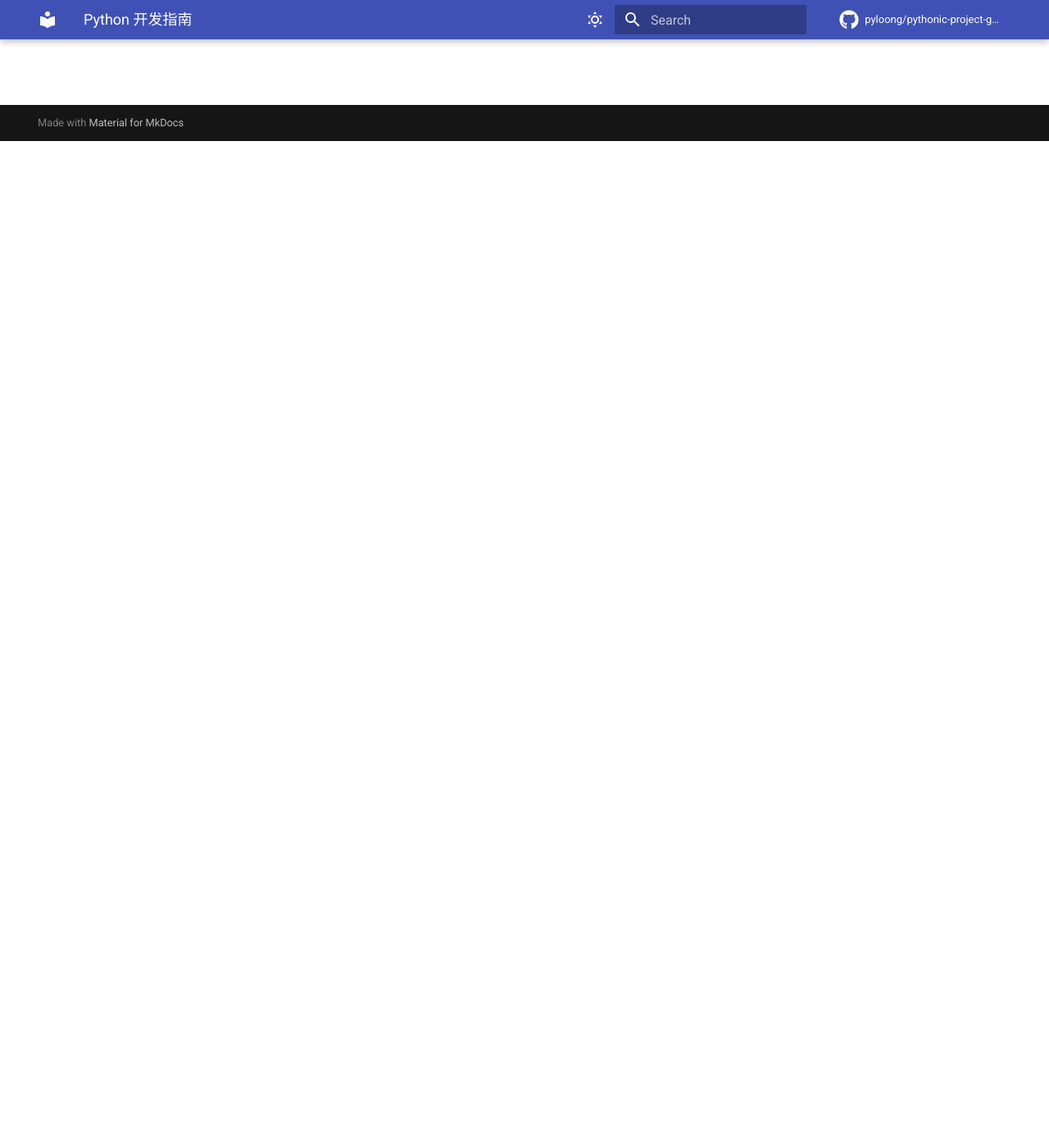
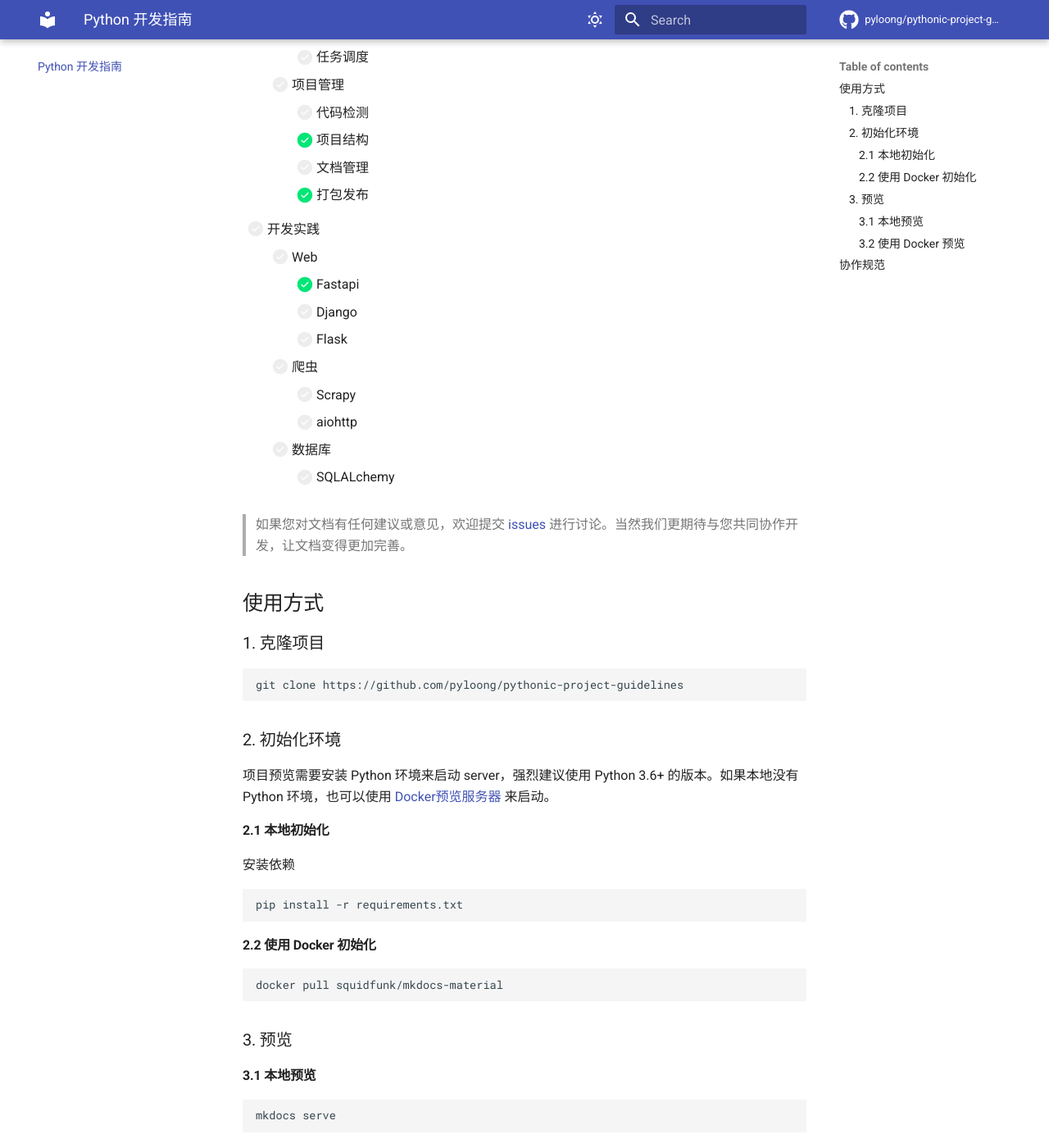
Before and after one commit to pyloong/pythonic-project-guidelines, an MkDocs documentation site: the page built from docs/index.md, in a window 1280 px wide and 1400 px high, scrolled down 1228 px. Shown: the whole window at 82% size. Built offline with MkDocs 1.6.1 and Material for MkDocs 9.7.7, drawn with Linux system fonts in a browser that asks for light colours; comment, search, counter and statistics services are not loaded; some of the changed text lies outside the part shown.

Commit message:
feat: 重新调整项目导航和大纲

````diff
--- a/docs/index.md
+++ b/docs/index.md
@@ -1,11 +1,113 @@
 # Python 项目工程化开发指南
 
-为 Python 项目工程化提供开发指南。
+![GitHub Workflow Status (branch)](https://img.shields.io/github/workflow/status/pyloong/pythonic-project-guidelines/gh-deploy/main?label=gh-page&logo=github&style=flat-square)
 
-- [快速上手](./quick_start.md)
-- [语言规范](./guidelines/language_rules.md)
-- [风格规范](./guidelines/style_rules.md)
+文档目标：
 
----
+以通俗易懂结构清晰的文档向读者展示如何做 Python 工程化
 
-如果您有任何建议或意见，欢迎提交 [issues](https://github.com/pyloong/pythonic-project-guidelines/issues) 进行讨论。期待与您共同打造 Python 项目工程化开发文档。
+受众目标：
+
+- Python 初学者
+- Python 初级开发
+- Python 中级开发
+
+指南主要包含以下主题：
+
+
+- [x] 快速上手（一个最通用，最初级的示例项目）
+- [ ] 开发前准备
+    - [ ] Python 环境的安装
+    - [x] 虚拟环境管理
+    - [ ] IDE 的选择
+- [x] Python 规范
+    - [x] 风格规范
+    - [x] 语言规范
+- [ ] 项目工程化
+    - [ ] 初级教程(一个包含完整开发流程的示例项目)
+        - [ ] 初始化项目
+        - [ ] 功能开发
+        - [ ] 测试
+        - [ ] 打包发布
+    - [ ] 进阶教程
+        - [x] 类型标注
+        - [x] 使用配置系统
+        - [x] 如何用好日志
+        - [ ] 异常管理
+        - [x] 如何更好得测试
+        - [ ] 用信号解耦逻辑
+        - [ ] 支持插件化
+        - [ ] 任务调度
+    - [ ] 项目管理
+        - [ ] 代码检测
+        - [x] 项目结构
+        - [ ] 文档管理
+        - [x] 打包发布
+- [ ] 开发实践
+    - [ ] Web
+        - [x] Fastapi
+        - [ ] Django
+        - [ ] Flask
+    - [ ] 爬虫
+        - [ ] Scrapy
+        - [ ] aiohttp
+    - [ ] 数据库
+        - [ ] SQLALchemy
+
+> 如果您对文档有任何建议或意见，欢迎提交 [issues](https://github.com/pyloong/pythonic-project-guidelines/issues) 进行讨论。当然我们更期待与您共同协作开发，让文档变得更加完善。
+
+## 使用方式
+
+### 1. 克隆项目
+
+```bash
+git clone https://github.com/pyloong/pythonic-project-guidelines
+```
+
+### 2. 初始化环境
+
+项目预览需要安装 Python 环境来启动 server，强烈建议使用 Python 3.6+ 的版本。如果本地没有 Python 环境，也可以使用 [Docker预览服务器](https://squidfunk.github.io/mkdocs-material/creating-your-site/#creating-your-site) 来启动。
+
+#### 2.1 本地初始化
+
+安装依赖
+
+```bash
+pip install -r requirements.txt
+```
+
+#### 2.2 使用 Docker 初始化
+
+```bash
+docker pull squidfunk/mkdocs-material
+```
+
+### 3. 预览
+
+#### 3.1 本地预览
+
+```bash
+mkdocs serve
+```
+
+#### 3.2 使用 Docker 预览
+
+**uinx**:
+
+```bash
+docker run --rm -it -p 8000:8000 -v ${PWD}:/docs squidfunk/mkdocs-material
+```
+
+**Windows**:
+
+```bash
+docker run --rm -it -p 8000:8000 -v "%cd%":/docs squidfunk/mkdocs-material
+```
+
+## 协作规范
+
+文档使用 Markdown 编写，使用 [mkdocs](https://www.mkdocs.org/) 配合 [mkdocs-material](https://squidfunk.github.io/mkdocs-material-insiders/) 主题构建。
+
+- form
+- code
+- pr
--- a/mkdocs.yml
+++ b/mkdocs.yml
@@ -28,6 +28,8 @@
   - pymdownx.details
   - pymdownx.superfences
   - pymdownx.tabbed
+  - pymdownx.tasklist:
+      custom_checkbox: true
 
 repo_url: https://github.com/pyloong/pythonic-project-guidelines
 repo_name: pyloong/pythonic-project-guidelines
@@ -42,17 +44,19 @@
 - 开发前准备:
   - 虚拟环境: introduction/virtualenv.md
 - Python 规范:
-  - 风格规范: guidelines/style_rules.md
-  - 语言规范: guidelines/language_rules.md
+  - 风格规范: standard/style_rules.md
+  - 语言规范: standard/language_rules.md
 - 项目工程化:
-  - 测试: guidelines/test.md
-  - 高级技巧:
-    - 配置: guidelines/configuration.md
-    - 日志: guidelines/logging.md
-    - 构建与发布: guidelines/distribution.md
-    - 类型标注: guidelines/type_hint.md
+  - 初级教程:
+    - 初始化项目: guidelines/tutorial/init_project.md
+  - 进阶教程:
+    - 类型标注: guidelines/advanced/type_hint.md
+    - 配置: guidelines/advanced/configuration.md
+    - 日志: guidelines/advanced/logging.md
+    - 测试: guidelines/advanced/test.md
   - 项目管理:
-    - 项目结构: guidelines/project_structure.md
-- 项目实践:
+    - 项目结构: guidelines/project_management/project_structure.md
+    - 构建与发布: guidelines/project_management/distribution.md
+- 开发实践:
   - Web:
     - Fastapi: practices/web.md
````
Also changed, not shown: README.md (+17 -16 lines), docs/guidelines/tutorial/init_project.md (added, +3 -0 lines), docs/guidelines/advanced/configuration.md (renamed from docs/guidelines/configuration.md), docs/guidelines/advanced/logging.md (renamed from docs/guidelines/logging.md), docs/guidelines/advanced/test.md (renamed from docs/guidelines/test.md), docs/guidelines/advanced/type_hint.md (renamed from docs/guidelines/type_hint.md), docs/guidelines/project_management/distribution.md (renamed from docs/guidelines/distribution.md), docs/guidelines/project_management/project_structure.md (renamed from docs/guidelines/project_structure.md), docs/standard/language_rules.md (renamed from docs/guidelines/language_rules.md), docs/standard/style_rules.md (renamed from docs/guidelines/style_rules.md).
